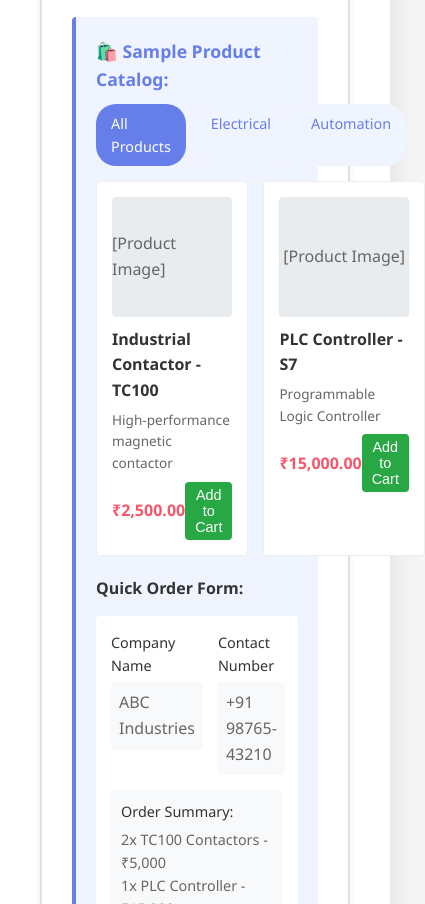
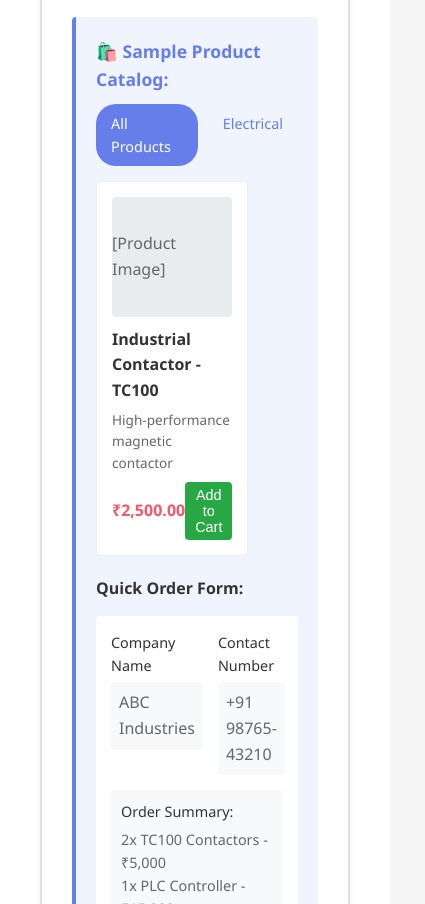
Before and after one commit to FreelanceWebsites/Proposals, a plain HTML site: page index.html in a window 390 px wide. Shown: the part 7509-8413 px from the top of the page, 425 px wide, since content can reach past the window. Drawn offline with Linux system fonts and the light colour scheme.

Commit message:
Comment out unused product options in index.html for fixing mobile view

```diff
--- a/index.html
+++ b/index.html
@@ -531,7 +531,7 @@
                         <div style="display: flex; gap: 10px; margin-bottom: 15px;">
                             <div style="background: #667eea; color: white; padding: 8px 15px; border-radius: 20px; font-size: 0.9em;">All Products</div>
                             <div style="background: #f0f4ff; color: #667eea; padding: 8px 15px; border-radius: 20px; font-size: 0.9em;">Electrical</div>
-                            <div style="background: #f0f4ff; color: #667eea; padding: 8px 15px; border-radius: 20px; font-size: 0.9em;">Automation</div>
+                            <!-- <div style="background: #f0f4ff; color: #667eea; padding: 8px 15px; border-radius: 20px; font-size: 0.9em;">Automation</div> -->
                         </div>
 
                         <!-- Product Grid -->
@@ -550,7 +550,7 @@
                             </div>
 
                             <!-- Product 2 -->
-                            <div style="background: #fff; padding: 15px; border-radius: 4px; border: 1px solid #eee;">
+                            <!-- <div style="background: #fff; padding: 15px; border-radius: 4px; border: 1px solid #eee;">
                                 <div style="background: #e9ecef; height: 120px; border-radius: 4px; display: flex; align-items: center; justify-content: center; color: #666; margin-bottom: 10px;">
                                     [Product Image]
                                 </div>
@@ -560,7 +560,7 @@
                                     <p style="color: #f5576c; font-weight: bold;">₹15,000.00</p>
                                     <button style="background: #28a745; color: white; border: none; padding: 5px 10px; border-radius: 4px; font-size: 0.9em;">Add to Cart</button>
                                 </div>
-                            </div>
+                            </div> -->
                         </div>
 
                         <!-- Order Form Preview -->
```
